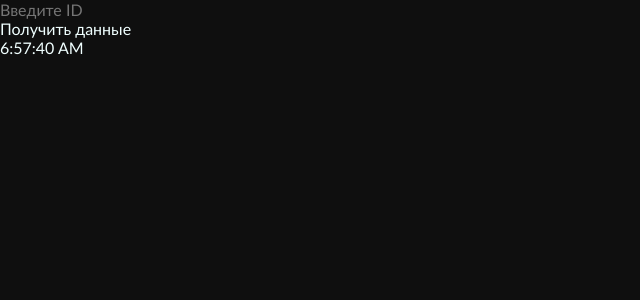
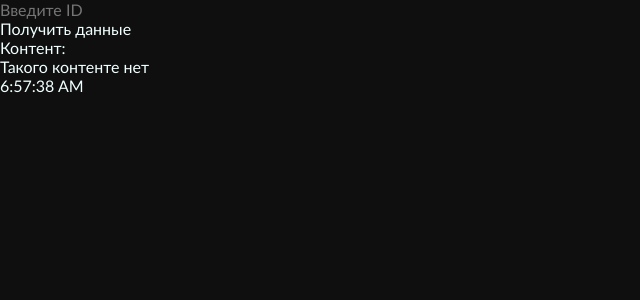
Before and after one commit to Kafka39/ReactApp, a React (Vite) app: page / in a window 1280 px wide. Shown: the top 300 px of the page, without its empty margins (0-640 px from the left). Built offline with nearby package versions, Linux system fonts and the light colour scheme.

Commit message:
Работаем с react, почти

```diff
--- a/src/components/GetPosts/GetPosts.jsx
+++ b/src/components/GetPosts/GetPosts.jsx
@@ -19,8 +19,6 @@ export default function GetPosts() {
       .then((json) => setContent(json));
   }
 
-  console.log(content)
-
   return (
     <>
       <form onSubmit={onSubmit}>
@@ -29,6 +27,11 @@ export default function GetPosts() {
         </p>
         <button type="submit">Получить данные</button>
       </form>
+
+      <div>
+        Контент:
+        <p>{content.title ? content.title : "Такого контенте нет"}</p>
+      </div>
     </>
   );
 }
```
